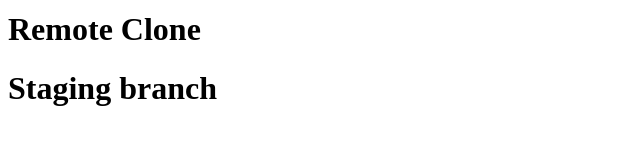
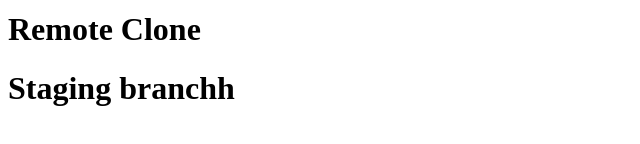
Before and after one commit to dn-chill/Git, a plain HTML site: page index.html in a window 1280 px wide. Shown: the part 244-388 px from the top of the page, 0-640 px from the left. Drawn offline with Linux system fonts and the light colour scheme.

Commit message:
staging branch

```diff
--- a/index.html
+++ b/index.html
@@ -11,6 +11,6 @@
     <h1>Conflict</h1>
     <h1>Remote repo</h1>
     <h1>Remote Clone</h1>
-    <h1>Staging branch</h1>
+    <h1>Staging branchh</h1>
 </body>
 </html>
```
